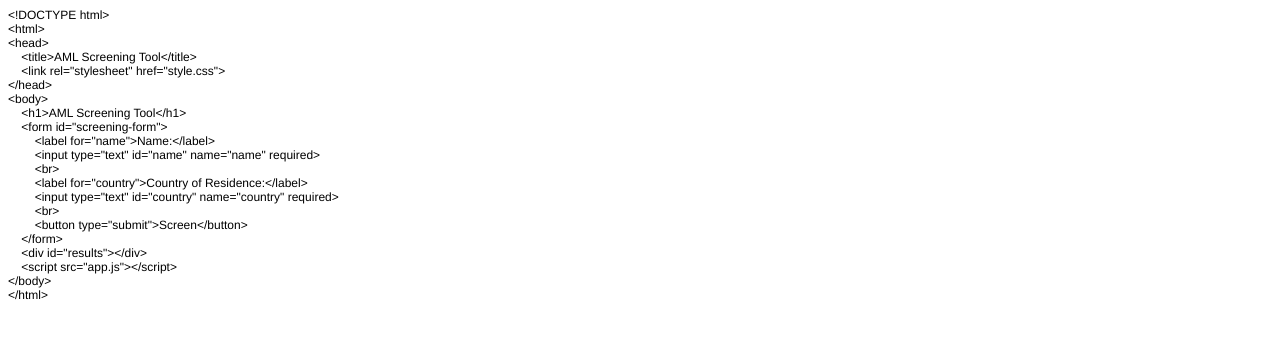
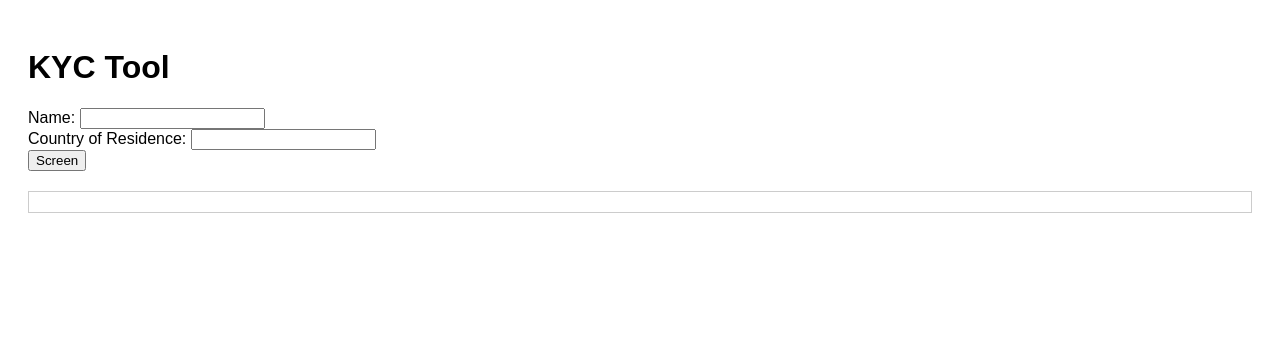
Before and after one commit to endashirley/KYC, a plain HTML site: page index.html in a window 1280 px wide. Drawn offline with Linux system fonts and the light colour scheme.

Commit message:
Update index.html with name changes

```diff
--- a/index.html
+++ b/index.html
@@ -1,36 +1,21 @@
-<!DOCTYPE html PUBLIC "-//W3C//DTD HTML 4.01//EN" "http://www.w3.org/TR/html4/strict.dtd">
+<!DOCTYPE html>
 <html>
 <head>
-  <meta http-equiv="Content-Type" content="text/html; charset=utf-8">
-  <meta http-equiv="Content-Style-Type" content="text/css">
-  <title></title>
-  <meta name="Generator" content="Cocoa HTML Writer">
-  <meta name="CocoaVersion" content="2487.6">
-  <style type="text/css">
-    p.p1 {margin: 0.0px 0.0px 0.0px 0.0px; font: 12.0px Helvetica}
-  </style>
+    <title>KYC Tool</title>
+    <link rel="stylesheet" href="style.css">
 </head>
 <body>
-<p class="p1">&lt;!DOCTYPE html&gt;</p>
-<p class="p1">&lt;html&gt;</p>
-<p class="p1">&lt;head&gt;</p>
-<p class="p1"><span class="Apple-converted-space">    </span>&lt;title&gt;AML Screening Tool&lt;/title&gt;</p>
-<p class="p1"><span class="Apple-converted-space">    </span>&lt;link rel="stylesheet" href="style.css"&gt;</p>
-<p class="p1">&lt;/head&gt;</p>
-<p class="p1">&lt;body&gt;</p>
-<p class="p1"><span class="Apple-converted-space">    </span>&lt;h1&gt;AML Screening Tool&lt;/h1&gt;</p>
-<p class="p1"><span class="Apple-converted-space">    </span>&lt;form id="screening-form"&gt;</p>
-<p class="p1"><span class="Apple-converted-space">        </span>&lt;label for="name"&gt;Name:&lt;/label&gt;</p>
-<p class="p1"><span class="Apple-converted-space">        </span>&lt;input type="text" id="name" name="name" required&gt;</p>
-<p class="p1"><span class="Apple-converted-space">        </span>&lt;br&gt;</p>
-<p class="p1"><span class="Apple-converted-space">        </span>&lt;label for="country"&gt;Country of Residence:&lt;/label&gt;</p>
-<p class="p1"><span class="Apple-converted-space">        </span>&lt;input type="text" id="country" name="country" required&gt;</p>
-<p class="p1"><span class="Apple-converted-space">        </span>&lt;br&gt;</p>
-<p class="p1"><span class="Apple-converted-space">        </span>&lt;button type="submit"&gt;Screen&lt;/button&gt;</p>
-<p class="p1"><span class="Apple-converted-space">    </span>&lt;/form&gt;</p>
-<p class="p1"><span class="Apple-converted-space">    </span>&lt;div id="results"&gt;&lt;/div&gt;</p>
-<p class="p1"><span class="Apple-converted-space">    </span>&lt;script src="app.js"&gt;&lt;/script&gt;</p>
-<p class="p1">&lt;/body&gt;</p>
-<p class="p1">&lt;/html&gt;</p>
+    <h1>KYC Tool</h1>
+    <form id="screening-form">
+        <label for="name">Name:</label>
+        <input type="text" id="name" name="name" required>
+        <br>
+        <label for="country">Country of Residence:</label>
+        <input type="text" id="country" name="country" required>
+        <br>
+        <button type="submit">Screen</button>
+    </form>
+    <div id="results"></div>
+    <script src="app.js"></script>
 </body>
 </html>
```
